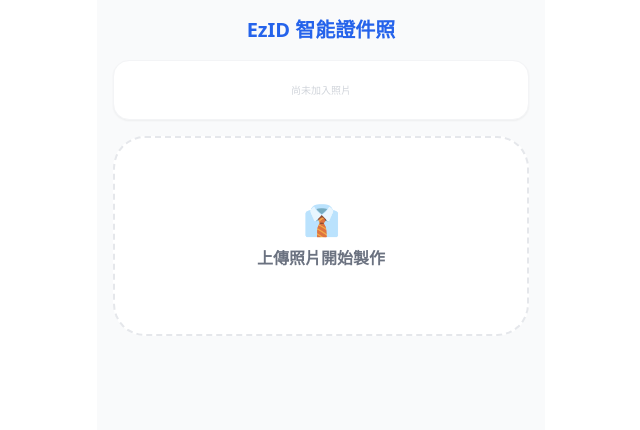
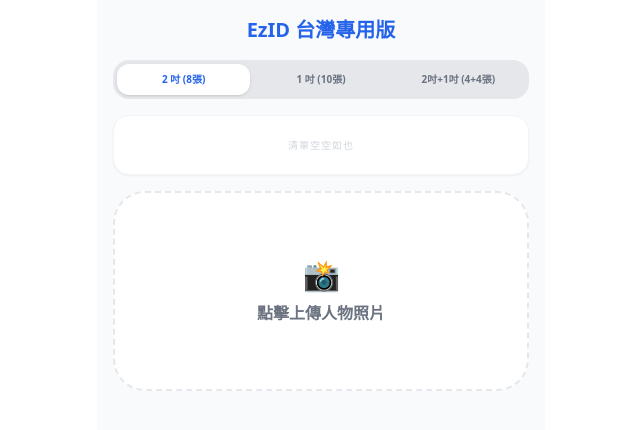
Before and after one commit to HPL1130/EzID-Taiwan, a React (Vite) app: page / in a window 1280 px wide. Shown: the top 430 px of the page, without its empty margins (319-959 px from the left). Built offline with nearby package versions, Linux system fonts and the light colour scheme.

Commit message:
Update App.jsx

```diff
--- a/src/App.jsx
+++ b/src/App.jsx
@@ -1,13 +1,14 @@
 import React, { useState, useRef, useEffect, useCallback } from 'react';
 import { removeBackground } from "@imgly/background-removal";
 
+// 1. 規格定義
 const SPECS = {
   TWO_INCH: { id: 'TWO_INCH', label: '2 吋 (8張)', mmW: 35, mmH: 45, max: 8, cols: 4, rows: 2 },
   ONE_INCH: { id: 'ONE_INCH', label: '1 吋 (10張)', mmW: 28, mmH: 35, max: 10, cols: 5, rows: 2 },
   MIXED: { id: 'MIXED', label: '2吋+1吋 (4+4張)', mmW: { '2inch': 35, '1inch': 28 }, mmH: { '2inch': 45, '1inch': 35 }, max: 8 }
 };
 
-// 正式服裝素材 (建議使用去背的 PNG 檔案)
+// 2. 正式服裝素材
 const CLOTHES = {
   MALE: [
     { id: 'm1', label: '男西裝 1', url: 'https://i.imgur.com/uX8D88i.png' },
@@ -29,6 +30,7 @@
 const PAPER_4X6 = { mmW: 101.6, mmH: 152.4 };
 
 const EzIDApp = () => {
+  // 狀態管理
   const [image, setImage] = useState(null);
   const [bgRemovedImage, setBgRemovedImage] = useState(null);
   const [currentSpec, setCurrentSpec] = useState(SPECS.TWO_INCH);
@@ -38,7 +40,7 @@
   const [isRemovingBg, setIsRemovingBg] = useState(false);
   const [photoList, setPhotoList] = useState([]);
 
-  // 👔 服裝相關 State
+  // 換裝狀態
   const [gender, setGender] = useState('MALE');
   const [selectedSuit, setSelectedSuit] = useState(null);
   const [suitConfig, setSuitConfig] = useState({ scale: 0.5, y: 150 });
@@ -76,7 +78,7 @@
     } catch (e) { alert("去背失敗"); setIsRemovingBg(false); }
   }, []);
 
-  // 繪製預覽畫面
+  // 繪製邏輯
   useEffect(() => {
     if (!image || !canvasRef.current) return;
     const ctx = canvasRef.current.getContext('2d');
@@ -85,14 +87,12 @@
 
     const activeImg = bgRemovedImage || image;
 
-    // 1. 畫人像
     ctx.save();
     ctx.translate(175 + offset.x, 225 + offset.y);
     ctx.scale(scale, scale);
     ctx.drawImage(activeImg, -activeImg.width / 2, -activeImg.height / 2);
     ctx.restore();
 
-    // 2. 畫衣服 (蓋在人像上面)
     if (selectedSuit) {
       const suitImg = new Image();
       suitImg.crossOrigin = "anonymous";
@@ -102,7 +102,7 @@
         ctx.scale(suitConfig.scale, suitConfig.scale);
         ctx.drawImage(suitImg, -suitImg.width / 2, -suitImg.height / 2);
         ctx.restore();
-        drawGuide(ctx); // 重新畫輔助線在最上層
+        drawGuide(ctx);
       };
       suitImg.src = selectedSuit.url;
     } else {
@@ -126,7 +126,6 @@
   };
 
   const downloadFinalPrint = () => {
-    if (photoList.length === 0) return;
     const canvas = exportCanvasRef.current;
     const ctx = canvas.getContext('2d');
     const paperW = mmToPx(PAPER_4X6.mmH);
@@ -164,7 +163,7 @@
 
     Promise.all(promises).then(() => {
       const link = document.createElement('a');
-      link.download = `EzID_Formal.jpg`;
+      link.download = `EzID_Print.jpg`;
       link.href = canvas.toDataURL('image/jpeg', 0.98);
       link.click();
     });
@@ -172,77 +171,91 @@
 
   return (
     <div className="max-w-md mx-auto p-4 bg-gray-50 min-h-screen font-sans">
-      <h1 className="text-xl font-black text-center mb-4 text-blue-600">EzID 智能證件照</h1>
+      <h1 className="text-xl font-black text-center mb-4 text-blue-600">EzID 台灣專用版</h1>
 
-      {/* 待印清單 */}
+      {/* 1. 尺寸選擇器 (確保不消失) */}
+      <div className="flex gap-1 mb-4 bg-gray-200 p-1 rounded-2xl">
+        {Object.values(SPECS).map(s => (
+          <button key={s.id} onClick={() => {setCurrentSpec(s); setPhotoList([]);}}
+            className={`flex-1 py-2 text-[10px] font-bold rounded-xl transition-all ${currentSpec.id === s.id ? 'bg-white shadow text-blue-600' : 'text-gray-500'}`}>
+            {s.label}
+          </button>
+        ))}
+      </div>
+
+      {/* 2. 待印清單 */}
       <div className="mb-4 bg-white p-3 rounded-2xl shadow-sm border border-gray-100 flex gap-2 overflow-x-auto no-scrollbar min-h-[60px]">
         {photoList.map((img, i) => (
-          <img key={i} src={img} className="h-14 w-11 border rounded shadow-sm object-cover bg-gray-50" />
+          <div key={i} className="relative flex-shrink-0">
+            <img src={img} className="h-14 w-11 border rounded shadow-sm object-cover bg-gray-50" />
+            <button onClick={() => setPhotoList(photoList.filter((_, idx) => idx !== i))} className="absolute -top-1 -right-1 bg-black text-white rounded-full w-4 h-4 text-[10px]">×</button>
+          </div>
         ))}
-        {photoList.length === 0 && <p className="text-[10px] text-gray-300 self-center mx-auto">尚未加入照片</p>}
+        {photoList.length === 0 && <p className="text-[10px] text-gray-300 self-center mx-auto tracking-widest uppercase">清單空空如也</p>}
       </div>
 
       {!image ? (
-        <label className="block border-2 border-dashed border-gray-200 rounded-[2rem] p-16 text-center cursor-pointer bg-white">
-          <input type="file" className="hidden" accept="image/*" onChange={handleUpload} />
-          <div className="text-3xl mb-2">👔</div>
-          <p className="text-gray-500 font-bold">上傳照片開始製作</p>
+        <div className="space-y-4">
+          <label className="block border-2 border-dashed border-gray-200 rounded-[2rem] p-16 text-center cursor-pointer bg-white">
+            <input type="file" className="hidden" accept="image/*" onChange={handleUpload} />
+            <div className="text-3xl mb-2">📸</div>
+            <p className="text-gray-500 font-bold">點擊上傳人物照片</p>
+          </label>
           {photoList.length > 0 && (
-            <button onClick={(e) => {e.preventDefault(); downloadFinalPrint();}} className="mt-4 bg-blue-600 text-white px-6 py-2 rounded-full text-sm">下載目前拼板</button>
+            <button onClick={downloadFinalPrint} className="w-full bg-blue-600 text-white py-4 rounded-2xl font-black shadow-lg">下載 4x6 拼板</button>
           )}
-        </label>
+        </div>
       ) : (
         <div className="space-y-4 animate-in slide-in-from-bottom duration-300">
-          <canvas ref={canvasRef} width={350} height={450} className="w-full border rounded-2xl shadow-lg bg-white" />
+          <div className="relative">
+            <canvas ref={canvasRef} width={350} height={450} className="w-full border rounded-2xl shadow-lg bg-white" />
+            {isRemovingBg && <div className="absolute inset-0 bg-white/90 backdrop-blur-md flex items-center justify-center rounded-2xl text-blue-600 font-bold animate-pulse">AI 去背中...</div>}
+          </div>
 
-          {/* 編輯選單 */}
           <div className="bg-white p-4 rounded-3xl shadow-sm space-y-4 border border-gray-100">
-            {/* 背景與去背 */}
+            {/* 背景與去背按鈕 */}
             <div className="flex justify-between items-center">
               <div className="flex gap-2">
                 {BACKGROUND_COLORS.map(c => (
                   <button key={c.id} onClick={() => setSelectedBgColor(c.hex)} className={`w-6 h-6 rounded-full border-2 ${selectedBgColor === c.hex ? 'border-blue-500' : 'border-gray-200'}`} style={{backgroundColor: c.hex}} />
                 ))}
               </div>
-              <button onClick={handleRemoveBackground} className={`px-4 py-1.5 rounded-lg text-xs font-bold ${isRemovingBg ? 'bg-gray-200' : 'bg-purple-600 text-white'}`}>
-                {isRemovingBg ? 'AI 處理中...' : '一鍵去背'}
-              </button>
+              <button onClick={handleRemoveBackground} className="bg-purple-600 text-white px-4 py-1.5 rounded-lg text-xs font-bold">一鍵去背</button>
             </div>
 
-            {/* 換裝功能 */}
+            {/* 3. 正式服裝更換 */}
             <div className="border-t pt-3">
+              <p className="text-[10px] font-bold text-gray-400 mb-2 uppercase tracking-tighter">正式服裝換裝</p>
               <div className="flex gap-2 mb-3">
-                <button onClick={() => setGender('MALE')} className={`flex-1 py-1 text-xs rounded-md ${gender === 'MALE' ? 'bg-blue-100 text-blue-600 font-bold' : 'bg-gray-50 text-gray-400'}`}>男士服裝</button>
-                <button onClick={() => setGender('FEMALE')} className={`flex-1 py-1 text-xs rounded-md ${gender === 'FEMALE' ? 'bg-pink-100 text-pink-600 font-bold' : 'bg-gray-50 text-gray-400'}`}>女士服裝</button>
+                <button onClick={() => setGender('MALE')} className={`flex-1 py-1 text-xs rounded-md ${gender === 'MALE' ? 'bg-blue-600 text-white' : 'bg-gray-100 text-gray-400'}`}>男士</button>
+                <button onClick={() => setGender('FEMALE')} className={`flex-1 py-1 text-xs rounded-md ${gender === 'FEMALE' ? 'bg-pink-600 text-white' : 'bg-gray-100 text-gray-400'}`}>女士</button>
               </div>
-              <div className="flex gap-2 overflow-x-auto no-scrollbar">
+              <div className="flex gap-2 overflow-x-auto no-scrollbar py-1">
                 <button onClick={() => setSelectedSuit(null)} className="flex-shrink-0 w-12 h-12 border-2 border-dashed border-gray-200 rounded-lg text-[10px] text-gray-400">原本</button>
                 {CLOTHES[gender].map(suit => (
                   <button key={suit.id} onClick={() => setSelectedSuit(suit)} className={`flex-shrink-0 w-12 h-12 border-2 rounded-lg overflow-hidden ${selectedSuit?.id === suit.id ? 'border-blue-500' : 'border-gray-100'}`}>
-                    <img src={suit.url} className="w-full h-full object-contain bg-gray-50" alt={suit.label} />
+                    <img src={suit.url} className="w-full h-full object-contain" />
                   </button>
                 ))}
               </div>
               {selectedSuit && (
-                <div className="mt-3 flex gap-2 items-center">
-                  <span className="text-[10px] text-gray-400 font-bold">衣服微調:</span>
-                  <button onClick={() => setSuitConfig(prev => ({...prev, y: prev.y - 5}))} className="bg-gray-100 px-2 py-1 rounded text-[10px]">↑</button>
-                  <button onClick={() => setSuitConfig(prev => ({...prev, y: prev.y + 5}))} className="bg-gray-100 px-2 py-1 rounded text-[10px]">↓</button>
-                  <button onClick={() => setSuitConfig(prev => ({...prev, scale: prev.scale + 0.05}))} className="bg-gray-100 px-2 py-1 rounded text-[10px]">＋</button>
-                  <button onClick={() => setSuitConfig(prev => ({...prev, scale: prev.scale - 0.05}))} className="bg-gray-100 px-2 py-1 rounded text-[10px]">－</button>
+                <div className="mt-3 flex gap-2 items-center bg-gray-50 p-2 rounded-xl">
+                  <span className="text-[10px] font-bold text-gray-400">微調衣服:</span>
+                  <button onClick={() => setSuitConfig(p => ({...p, y: p.y - 5}))} className="bg-white border px-2 py-1 rounded text-[10px]">↑</button>
+                  <button onClick={() => setSuitConfig(p => ({...p, y: p.y + 5}))} className="bg-white border px-2 py-1 rounded text-[10px]">↓</button>
+                  <button onClick={() => setSuitConfig(p => ({...p, scale: p.scale + 0.05}))} className="bg-white border px-2 py-1 rounded text-[10px]">＋</button>
+                  <button onClick={() => setSuitConfig(p => ({...p, scale: p.scale - 0.05}))} className="bg-white border px-2 py-1 rounded text-[10px]">－</button>
                 </div>
               )}
             </div>
 
-            {/* 縮放人像 */}
+            {/* 人像縮放控制 */}
             <div className="flex gap-4 items-center border-t pt-3">
-              <span className="text-[10px] text-gray-400 font-bold">人像縮放</span>
+              <span className="text-[10px] text-gray-400 font-bold uppercase">人像縮放</span>
               <input type="range" min="0.1" max="1.5" step="0.01" value={scale} onChange={e => setScale(parseFloat(e.target.value))} className="flex-1 accent-blue-600 h-1.5 bg-gray-100 rounded-lg appearance-none" />
             </div>
 
-            <button onClick={addToQueue} className="w-full bg-blue-600 text-white py-4 rounded-2xl font-black shadow-lg shadow-blue-100 hover:bg-blue-700 active:scale-95 transition-all">
-              確認此人並加入清單
-            </button>
+            <button onClick={addToQueue} className="w-full bg-blue-600 text-white py-4 rounded-2xl font-black">確認加入排版</button>
           </div>
         </div>
       )}
```
